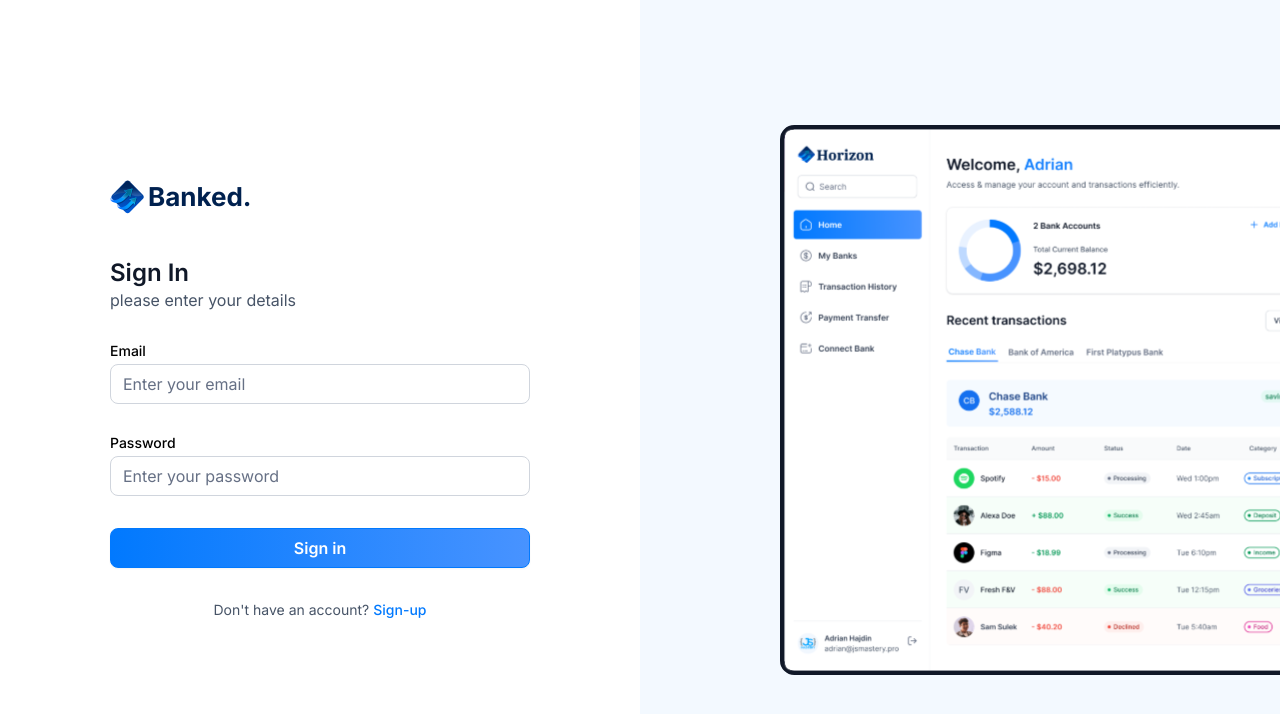
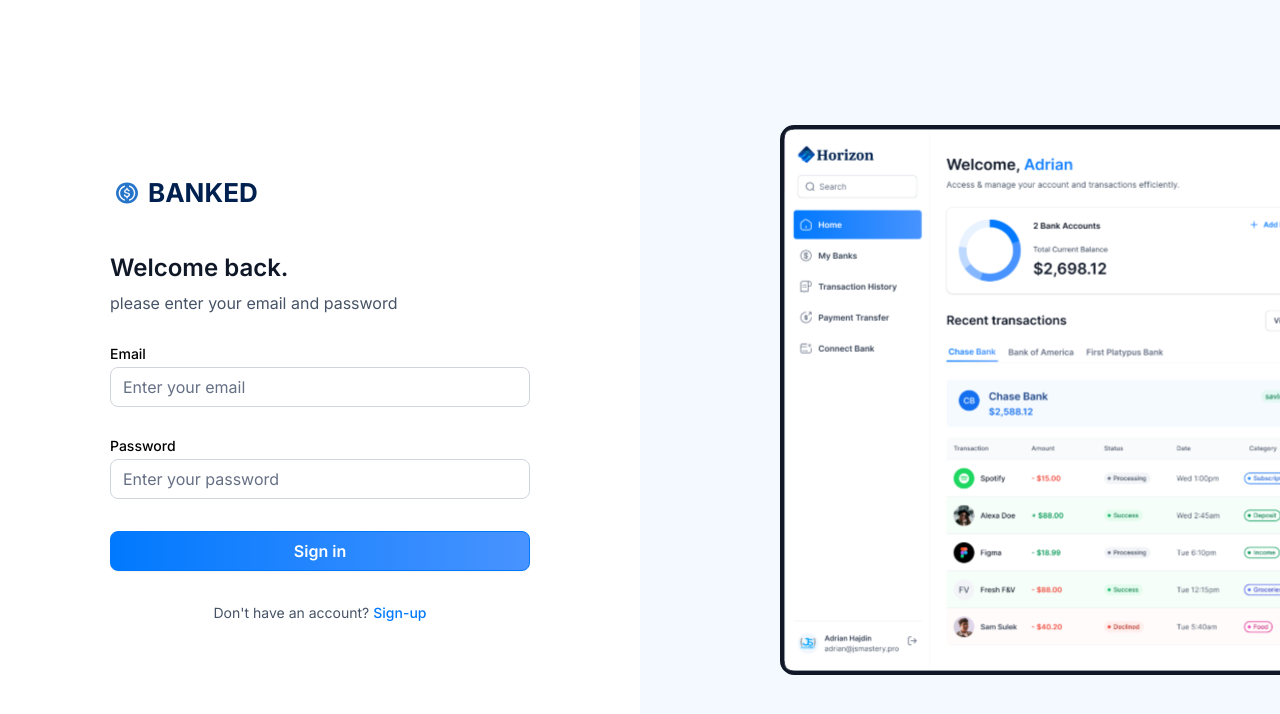
Before and after one commit to clnmlg/banked, a Next.js app: page /sign-in in a window 1280 px wide. Shown: the top 714 px of the page. Built offline with nearby package versions, Linux system fonts and the light colour scheme.

Commit message:
change logo

```diff
--- a/components/AuthForm.tsx
+++ b/components/AuthForm.tsx
@@ -74,16 +74,20 @@
             alt="Banked logo"
           />
           <h1 className="text-26 font-imb-plex-serif font-bold text-black-1">
-            Banked.
+            BANKED
           </h1>
         </Link>
         <div className="flex flex-col gap-1 md:gap-3">
           <h1 className="text-24 lg:36 font-semibold text-gray-900">
-            {user ? 'Link Account' : type === 'sign-in' ? 'Sign In' : 'Sign up'}
-            <p className="text-16 font-normal text-gray-600">
+            {user
+              ? 'Link Account'
+              : type === 'sign-in'
+                ? 'Welcome back.'
+                : 'Not already there?'}
+            <p className="text-16 font-normal text-gray-600 mt-2">
               {user
                 ? 'Link your account to get started'
-                : 'please enter your details'}
+                : 'please enter your email and password'}
             </p>
           </h1>
         </div>
@@ -96,7 +100,7 @@
         <>
           {' '}
           <Form {...form}>
-            <form onSubmit={form.handleSubmit(onSubmit)} className="space-y-8">
+            <form onSubmit={form.handleSubmit(onSubmit)} className="space-y-8 ">
               {type === 'sign-up' && (
                 <>
                   <div className="flex gap-4">
@@ -131,13 +135,13 @@
                       control={form.control}
                       name="state"
                       label="State"
-                      placeholder="Enter your state"
+                      placeholder="Example: US"
                     />
                     <CustomInput
                       control={form.control}
                       name="postalCode"
                       label="Postal Code"
-                      placeholder="Enter your postal code"
+                      placeholder="Example : 75000"
                     />
                   </div>
                   <div className="flex gap-4">
--- a/components/Sidebar.tsx
+++ b/components/Sidebar.tsx
@@ -19,7 +19,7 @@
             alt="Banked logo"
             className="size-[24px] max-xl:size-14"
           />
-          <h1 className="sidebar-logo">Banked.</h1>
+          <h1 className="sidebar-logo">BANKED</h1>
         </Link>
         {sidebarLinks.map((item) => {
           const isActive =
```
Also changed, not shown: public/icons/jsm.svg (deleted), public/icons/logo.svg.
